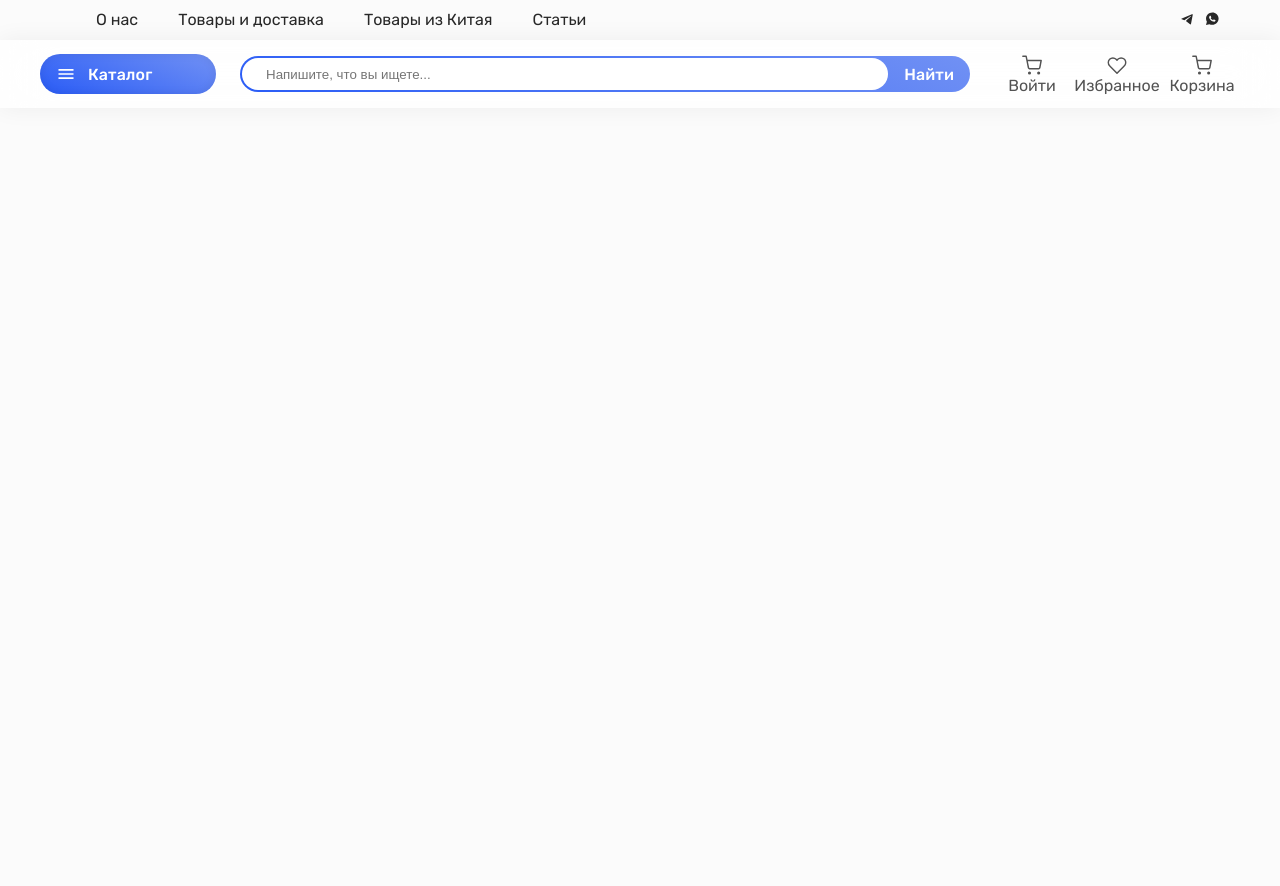
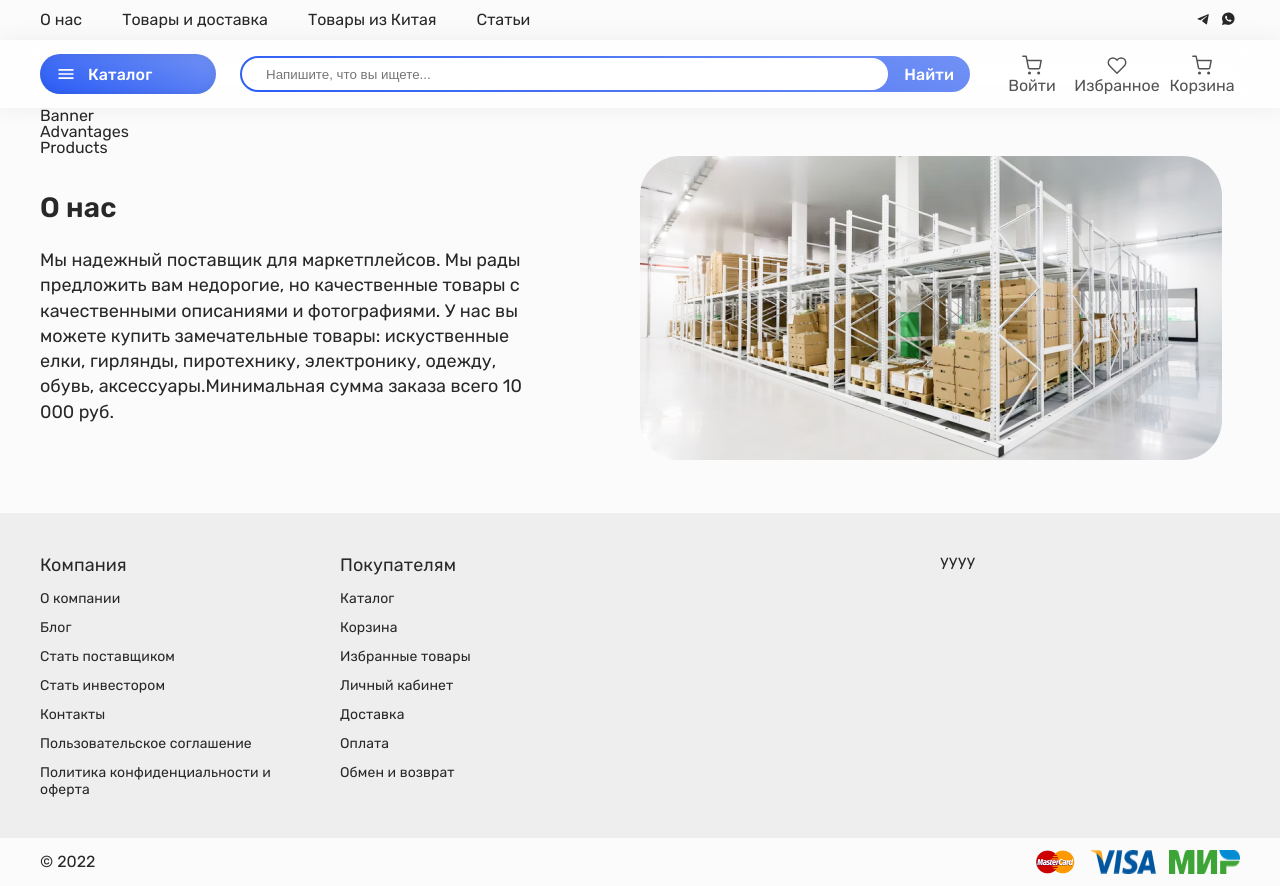
Before and after one commit to ShammasovAmir/magazin-test-0987, a website built with Parcel: page src/index.html in a window 1280 px wide. Before the commit the page ends 800 px from the top, so only its background shows below. Built offline with nearby package versions, Linux system fonts and the light colour scheme.

Commit message:
added about and started footer

```diff
--- a/src/index.html
+++ b/src/index.html
@@ -15,7 +15,7 @@
   <body>
     <!--
       /*
-       * Навигация
+       * Навигация - Начало
        */
      -->
     <nav class="nav">
@@ -110,5 +110,171 @@
         </div>
       </div>
     </nav>
+    <!--
+      /*
+       * Навигация - Конец
+       */
+     -->
+    <!-- -------------------------------------------------- -->
+    <!--
+      /*
+       * Баннер - Начало
+       */
+     -->
+    <secttion class="banner">
+      <div class="container">Banner</div>
+    </secttion>
+    <!--
+      /*
+       * Баннер - Конец
+       */
+     -->
+    <!-- -------------------------------------------------- -->
+    <!--
+      /*
+       * Преимущества - Начало
+       */
+     -->
+    <secttion class="advantages">
+      <div class="container">Advantages</div>
+    </secttion>
+    <!--
+      /*
+       * Преимущества - Конец
+       */
+     -->
+    <!-- -------------------------------------------------- -->
+    <!--
+      /*
+       * Каталог - Начало
+       */
+     -->
+    <secttion class="products">
+      <div class="container">Products</div>
+    </secttion>
+    <!--
+      /*
+       * Каталог - Конец
+       */
+     -->
+    <!-- -------------------------------------------------- -->
+    <!--
+      /*
+       * О нас - Начало
+       */
+     -->
+    <secttion class="about">
+      <div class="container">
+        <div class="col-md-6">
+          <div class="about__text-container">
+            <h3 class="about__title">О нас</h3>
+            <p class="about__text">
+              Мы надежный поставщик для маркетплейсов. Мы рады предложить вам
+              недорогие, но качественные товары с качественными описаниями и
+              фотографиями. У нас вы можете купить замечательные товары:
+              искуственные елки, гирлянды, пиротехнику, электронику, одежду,
+              обувь, аксессуары.Минимальная сумма заказа всего 10 000 руб.
+            </p>
+          </div>
+        </div>
+        <div class="col-md-6">
+          <div class="about__img-container">
+            <img src="./assets/sklad.png" alt="" class="about__img" />
+          </div>
+        </div>
+      </div>
+    </secttion>
+    <!--
+      /*
+       * О нас - Конец
+       */
+     -->
+    <!-- -------------------------------------------------- -->
+    <!--
+      /*
+       * Footer - Начало
+       */
+     -->
+    <footer class="footer">
+      <div class="footer__top">
+        <div class="container">
+          <div class="col-md-3">
+            <ul class="footer__list">
+              <h5 class="footer__list-title">Компания</h5>
+              <li class="footer__list-item"><a href="#">О компании</a></li>
+              <li class="footer__list-item"><a href="#">Блог</a></li>
+              <li class="footer__list-item">
+                <a href="#">Стать поставщиком</a>
+              </li>
+              <li class="footer__list-item">
+                <a href="#">Стать инвестором</a>
+              </li>
+              <li class="footer__list-item"><a href="#">Контакты</a></li>
+              <li class="footer__list-item">
+                <a href="#">Пользовательское соглашение</a>
+              </li>
+              <li class="footer__list-item">
+                <a href="#">Политика конфиденциальности и оферта</a>
+              </li>
+            </ul>
+          </div>
+
+          <div class="col-md-3">
+            <ul class="footer__list">
+              <h5 class="footer__list-title">Покупателям</h5>
+              <li class="footer__list-item"><a href="#">Каталог</a></li>
+              <li class="footer__list-item"><a href="#">Корзина</a></li>
+              <li class="footer__list-item">
+                <a href="#">Избранные товары</a>
+              </li>
+              <li class="footer__list-item">
+                <a href="#">Личный кабинет</a>
+              </li>
+              <li class="footer__list-item"><a href="#">Доставка</a></li>
+              <li class="footer__list-item"><a href="#">Оплата</a></li>
+              <li class="footer__list-item">
+                <a href="#">Обмен и возврат</a>
+              </li>
+            </ul>
+          </div>
+
+          <div class="col-md-3"></div>
+          <div class="col-md-3">yyyy</div>
+        </div>
+      </div>
+      <div class="footer__bottom">
+        <div class="container">
+          <div class="col-md-6">
+            <div class="footer__bottom-text">
+              <p>© 2022</p>
+            </div>
+          </div>
+          <div class="col-md-6">
+            <div class="footer__bottom-logos">
+              <img
+                src="./assets/mastercard.png"
+                alt="mastercard"
+                class="footer__bottom-logo"
+              />
+              <img
+                src="./assets/visa.png"
+                alt="visa"
+                class="footer__bottom-logo"
+              />
+              <img
+                src="./assets/mir.png"
+                alt="mir"
+                class="footer__bottom-logo"
+              />
+            </div>
+          </div>
+        </div>
+      </div>
+    </footer>
+    <!--
+      /*
+       * Footer - Конец
+       */
+     -->
   </body>
 </html>
--- a/src/scss/_reset.scss
+++ b/src/scss/_reset.scss
@@ -10,6 +10,7 @@
 body {
   font-family: "Rubik", sans-serif;
   background: #fbfbfb;
+  color: #282828;
 }
 
 html,
--- /dev/null
+++ b/src/scss/components/_about.scss
@@ -0,0 +1,32 @@
+.about {
+  display: block;
+  margin-bottom: 50px;
+
+  .col-md-6 {
+    padding: 0;
+  }
+
+  &__text-container {
+    height: 304px;
+    display: flex;
+    flex-direction: column;
+    justify-content: center;
+  }
+
+  &__title {
+    font-size: 28px;
+    font-style: normal;
+    font-weight: 600;
+    line-height: normal;
+    letter-spacing: 0.1px;
+    margin-bottom: 24px;
+  }
+
+  &__text {
+    max-width: 85%;
+    font-size: 18px;
+    font-style: normal;
+    font-weight: 400;
+    line-height: 140%;
+  }
+}
--- /dev/null
+++ b/src/scss/components/_footer.scss
@@ -0,0 +1,61 @@
+.footer {
+  .col-md-6 {
+    padding: 0;
+  }
+
+  .col-md-3 {
+    padding: 0;
+  }
+
+  &__top {
+    background: #eee;
+    padding-top: 40px;
+    padding-bottom: 40px;
+  }
+
+  &__list-title {
+    font-size: 18px;
+    font-style: normal;
+    font-weight: 400;
+    line-height: 140%;
+  }
+
+  &__list {
+    width: 90%;
+    font-family: Rubik;
+    font-size: 14px;
+    font-style: normal;
+    font-weight: 400;
+    line-height: normal;
+    letter-spacing: 0.1px;
+
+    &-item {
+      padding-top: 12px;
+    }
+
+    a {
+      color: #282828;
+      text-decoration: none;
+    }
+  }
+
+  &__bottom {
+    padding-top: 12px;
+    padding-bottom: 12px;
+  }
+
+  &__bottom-text {
+    height: 24px;
+    display: flex;
+    align-items: center;
+  }
+
+  &__bottom-logos {
+    display: flex;
+    justify-content: end;
+  }
+
+  &__bottom-logo {
+    padding-left: 12px;
+  }
+}
--- a/src/scss/components/_navigation.scss
+++ b/src/scss/components/_navigation.scss
@@ -1,8 +1,11 @@
 .nav {
   width: 100vw;
 
+  .col-md-6 {
+    padding: 0;
+  }
+
   &__top {
-    width: 100%;
     height: 40px;
     display: flex;
     align-items: center;
@@ -17,7 +20,7 @@
 
   &__top-link {
     display: block;
-    padding-left: 40px;
+    padding-right: 40px;
 
     a {
       text-decoration: none;
--- a/src/scss/main.scss
+++ b/src/scss/main.scss
@@ -3,3 +3,8 @@
 @import "./grid";
 // Компоненты
 @import "./components/navigation";
+@import "./components/banner";
+@import "./components/advantages";
+@import "./components/products";
+@import "./components/about";
+@import "./components/footer";
```
Also changed, not shown: src/assets/mastercard.png (added), src/assets/mir.png (added), src/assets/sklad.png (added), src/assets/visa.png (added), src/scss/components/_advantages.scss (added), src/scss/components/_banner.scss (added), src/scss/components/_products.scss (added).
